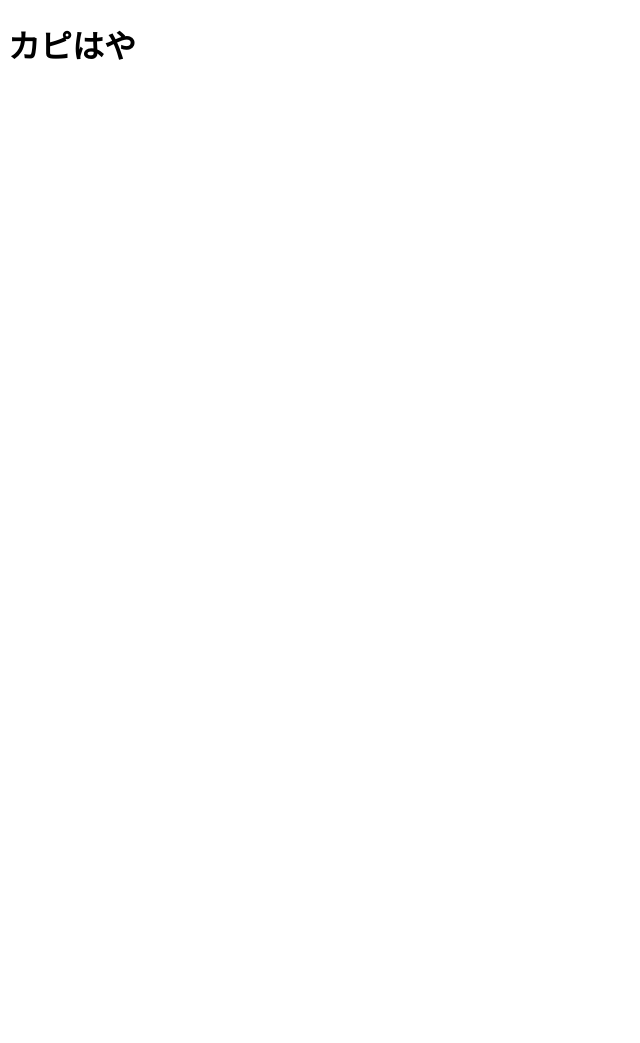
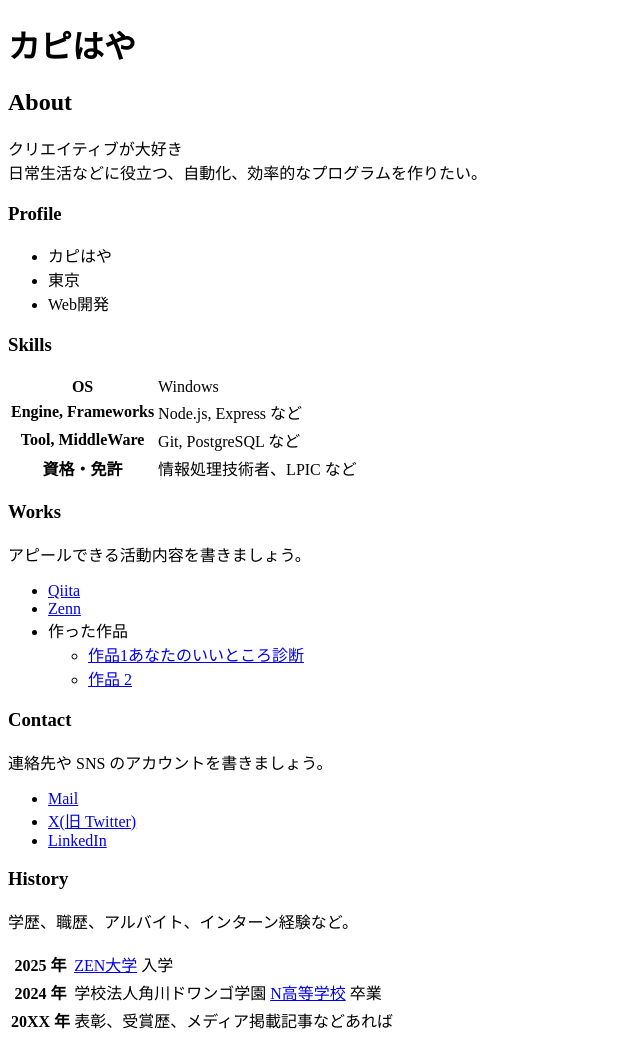
Before and after one commit to kapihaya/kapihaya.github.io, a plain HTML site: page index.html in a window 1280 px wide. Shown: the whole page, without its empty margins (0-640 px from the left). Before the commit the page ends 800 px from the top, so only its background shows below. Drawn offline with Linux system fonts and the light colour scheme.

Commit message:
Update index.html

```diff
--- a/index.html
+++ b/index.html
@@ -7,5 +7,79 @@
   </head>
   <body>
     <h1>カピはや</h1>
+
+    <h2>About</h2>
+    <p>
+      クリエイティブが大好き<br>
+      日常生活などに役立つ、自動化、効率的なプログラムを作りたい。
+    </p>
+
+    <h3>Profile</h3>
+    <ul>
+      <li>カピはや</li>
+      <li>東京</li>
+      <li>Web開発</li>
+    </ul>
+
+    <h3>Skills</h3>
+    <table>
+      <tr>
+        <th>OS</th>
+        <td>Windows</td>
+      </tr>
+      <tr>
+        <th>Engine, Frameworks</th>
+        <td>Node.js, Express など</td>
+      </tr>
+      <tr>
+        <th>Tool, MiddleWare</th>
+        <td>Git, PostgreSQL など</td>
+      </tr>
+      <tr>
+        <th>資格・免許</th>
+        <td>情報処理技術者、LPIC など</td>
+      </tr>
+    </table>
+
+    <h3>Works</h3>
+    <p>アピールできる活動内容を書きましょう。</p>
+    <ul>
+      <li><a href="https://github.com/kapihaya>GitHub</a></li>
+      <li><a href="https://qiita.com/">Qiita</a></li>
+      <li><a href="https://zenn.dev/">Zenn</a></li>
+      <li>
+        作った作品
+        <ul>
+          <li><a href="https://https://kapihaya.github.io/assessment/assessment.html">作品1あなたのいいところ診断</a></li>
+          <li><a href="https://example.com/">作品 2</a></li>
+        </ul>
+      </li>
+    </ul>
+
+    <h3>Contact</h3>
+    <p>連絡先や SNS のアカウントを書きましょう。</p>
+    <ul>
+      <li><a href="mailto:name@example.com">Mail</a></li>
+      <li><a href="https://x.com/kapihaya">X(旧 Twitter)</a></li>
+      <li><a href="https://www.linkedin.com/">LinkedIn</a></li>
+    </ul>
+
+    <h3>History</h3>
+    <p>学歴、職歴、アルバイト、インターン経験など。</p>
+    <table>
+      <tr>
+        <th>2025 年</th>
+        <td><a href="https://zen.ac.jp/">ZEN大学</a> 入学</td>
+      </tr>
+      <tr>
+        <th>2024 年</th>
+        <td>学校法人角川ドワンゴ学園 <a href="https://nnn.ed.jp/">N高等学校</a> 卒業</td>
+      </tr>
+      <tr>
+        <th>20XX 年</th>
+        <td>表彰、受賞歴、メディア掲載記事などあれば</td>
+      </tr>
+    </table>
+
   </body>
 </html>
```
